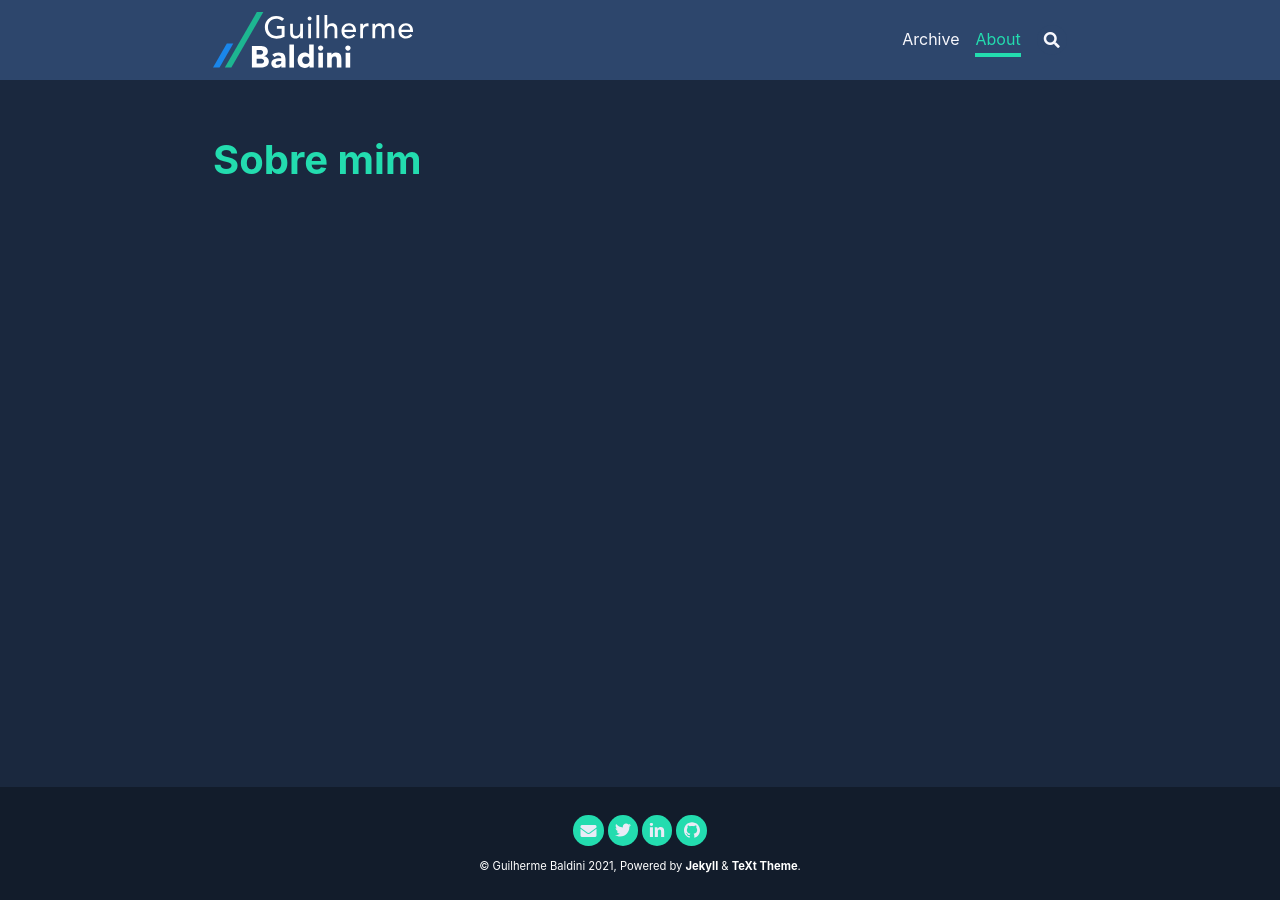
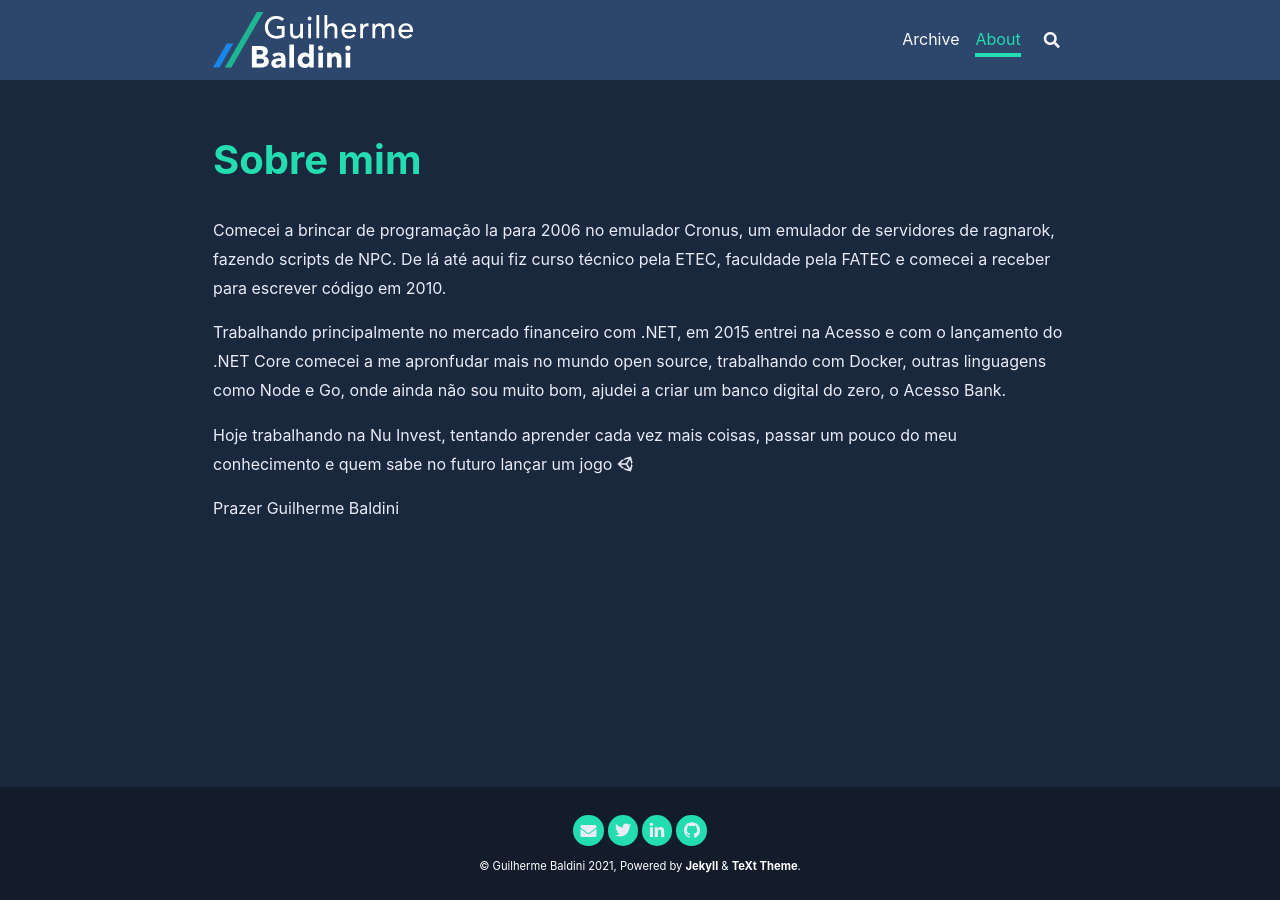
Before and after one commit to Baldini/baldini.github.io, a Jekyll site: the page built from about.md, in a window 1280 px wide. Built offline with Jekyll 4.4.1, drawn with Linux system fonts in a browser that asks for light colours; nearby versions of some CDN libraries.

Commit message:
About text

```diff
--- a/about.md
+++ b/about.md
@@ -2,3 +2,11 @@
 layout: article
 title: Sobre mim
 ---
+
+Comecei a brincar de programação la para 2006 no emulador Cronus, um emulador de servidores de ragnarok, fazendo scripts de NPC. De lá até aqui fiz curso técnico pela ETEC, faculdade pela FATEC e comecei a receber para escrever código em 2010.
+
+Trabalhando principalmente no mercado financeiro com .NET, em 2015 entrei na Acesso e com o lançamento do .NET Core comecei a me apronfudar mais no mundo open source, trabalhando com Docker, outras linguagens como Node e Go, onde ainda não sou muito bom, ajudei a criar um banco digital do zero, o Acesso Bank.
+
+Hoje trabalhando na Nu Invest, tentando aprender cada vez mais coisas, passar um pouco do meu conhecimento e quem sabe no futuro lançar um jogo <i class="fab fa-unity"></i>
+
+Prazer Guilherme Baldini
```
